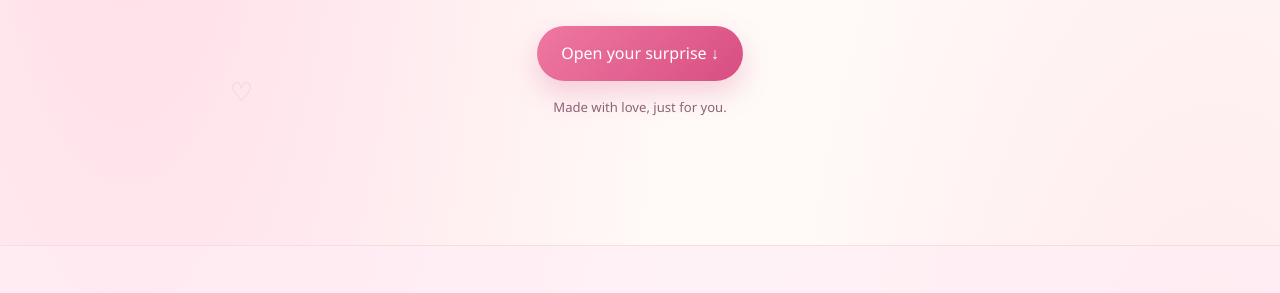
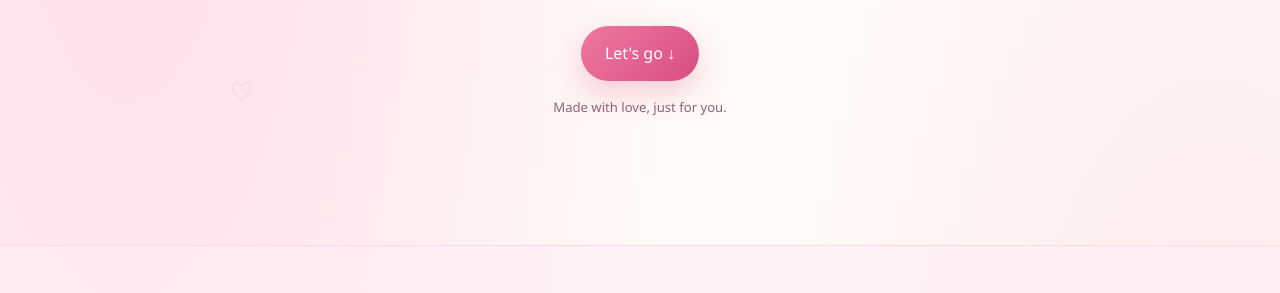
Before and after one commit to jakshat2312/for-vanshika, a plain HTML site: page index.html in a window 1280 px wide. Shown: the part 507-800 px from the top of the page. Drawn offline with Linux system fonts and the light colour scheme.

Commit message:
Update index.html

```diff
--- a/index.html
+++ b/index.html
@@ -128,7 +128,7 @@
         <div class="eyebrow">A little corner of the internet, just for you</div>
         <h1>Happy Birthday,<br><em>Vanshika</em> ♡</h1>
         <p>I wish I could give you the biggest hug right now. Until then, I made you a little something.</p>
-        <button class="primary" onclick="document.querySelector('#memories').scrollIntoView({behavior:'smooth'})">Open your surprise ↓</button>
+        <button class="primary" onclick="document.querySelector('#memories').scrollIntoView({behavior:'smooth'})"> Let's go ↓</button>
         <p class="tiny-note">Made with love, just for you.</p>
       </div>
     </section>
```
